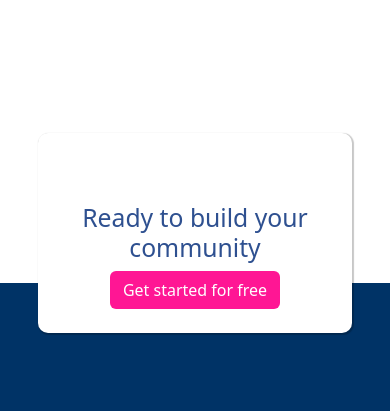
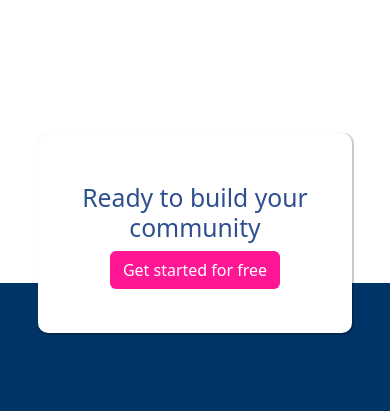
Before and after one commit to AthonysWorld/Huddles, a plain HTML site: page index.html in a window 390 px wide. Shown: the part 2015-2426 px from the top of the page. Drawn offline with nearby package versions, Linux system fonts and the light colour scheme.

Commit message:
Add files via upload

```diff
--- a/styles.css
+++ b/styles.css
@@ -95,7 +95,7 @@ line-height: 15px;
         height: 200px;
         background-color: white;
         top: 110px;
-        padding-top: 70px;
+        padding-top: 50px;
         border-radius: 10px;
         text-align: center;}
 }
```
